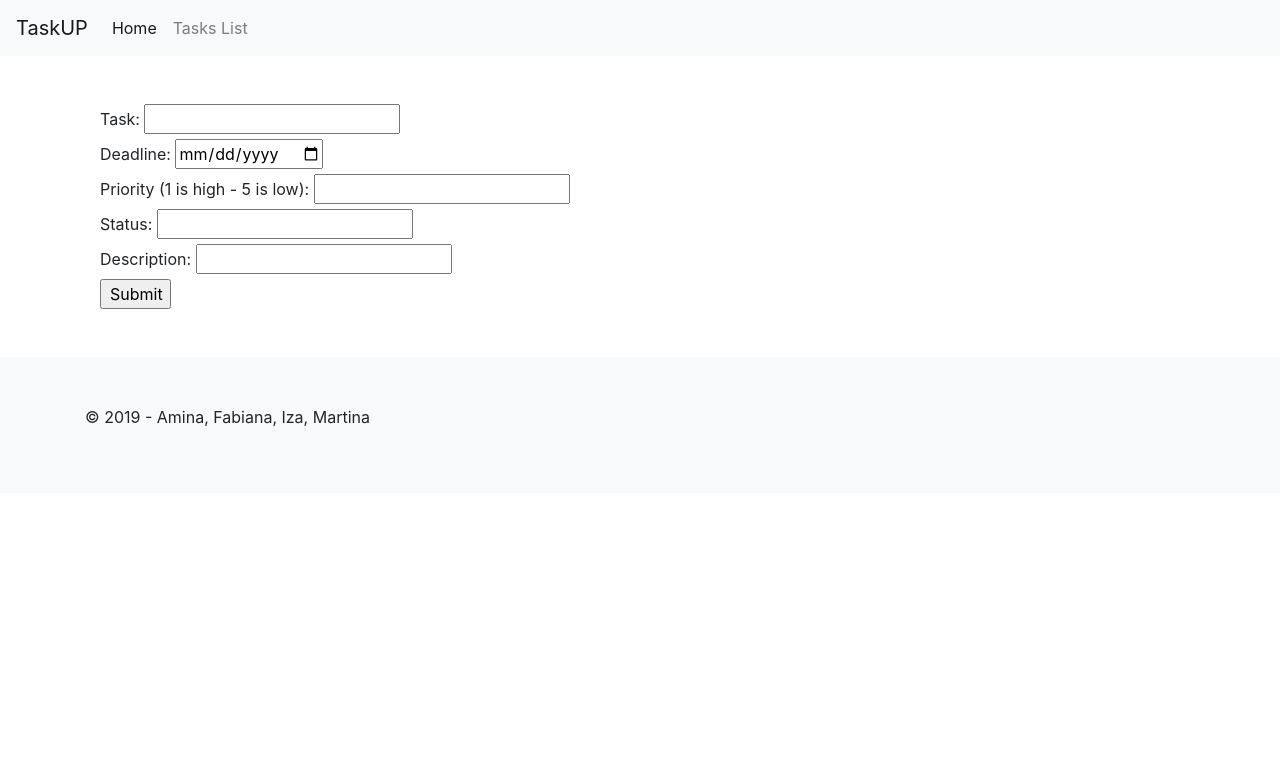
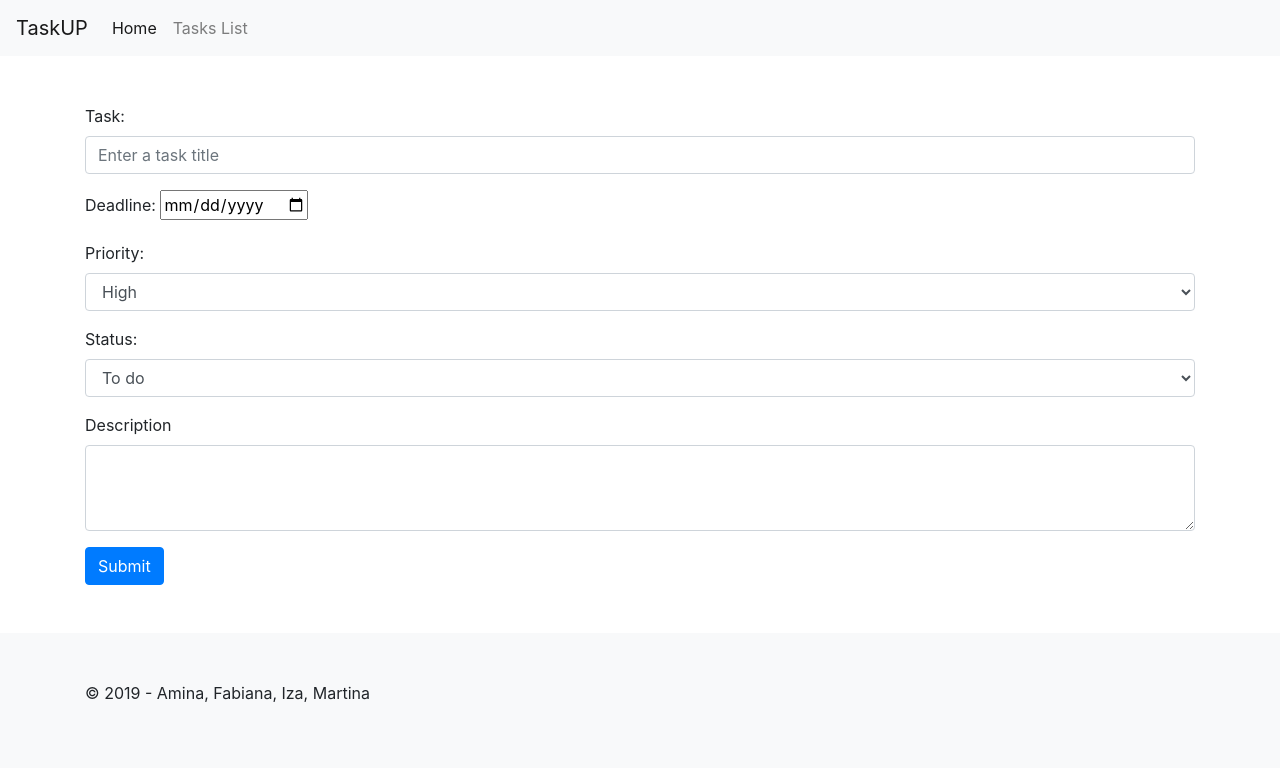
Before and after one commit to fabianalassandro/taskapp, a Flask app: page /addtasks in a window 1280 px wide. Shown: the top 768 px of the page. Run offline with Flask 2, Linux system fonts and the light colour scheme; some libraries are stand-ins or nearby versions.

Commit message:
add task form updated

```diff
--- a/FlaskTaskApp/templates/addtasks.html
+++ b/FlaskTaskApp/templates/addtasks.html
@@ -1,6 +1,6 @@
 {% extends "template.html" %}
   {% block content %}
-  <form method="post" action="/confirmation" class="container">
+  <!-- <form method="post" action="/confirmation" class="container">
     <label for="task">Task:</label>
     <input type="text" id="task" name="task" required="required" width="30px"><br>
     <label for="deadline">Deadline: </label>
@@ -12,5 +12,37 @@
     <label for="description">Description: </label>
     <input type="text" id="description" name="description" required="required"><br>
     <input type="submit" id="submit-button" name="submit" value="Submit" class="pl-2"><br>
-  </form>
+  </form> -->
+
+  <form method="post" action="/confirmation">
+  <div class="form-group">
+    <label for="task">Task:</label>
+    <input type="text" id="task" name="task" required="required" class="form-control"  placeholder="Enter a task title">
+  </div>
+  <div class="form-group">
+    <label for="Deadline">Deadline:</label>
+    <input type="date" id="deadline" name="deadline" required="required">
+  </div>
+  <div class="form-group">
+    <label for="priority">Priority:</label>
+    <select class="form-control" id="priority" name="priority" required="required">
+      <option>High</option>
+      <option>Medium</option>
+      <option>Low</option>
+    </select>
+  </div>
+  <div class="form-group">
+    <label for="status">Status:</label>
+    <select class="form-control" id="status" name="status" required="required">
+      <option>To do</option>
+      <option>In progress</option>
+      <option>Done</option>
+    </select>
+  </div>
+  <div class="form-group">
+    <label for="description">Description</label>
+    <textarea class="form-control" id="description"  rows="3" name="description" required="required"></textarea>
+  </div>
+  <button type="submit" class="btn btn-primary" id="submit-button" name="submit" value="Submit">Submit</button>
+</form>
   {% endblock %}
```
Also changed, not shown: FlaskTaskApp/TaskApp.db.
